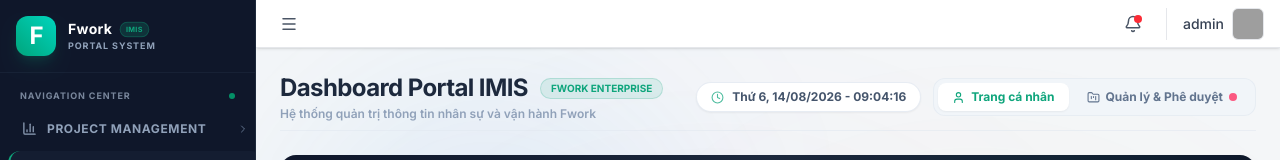
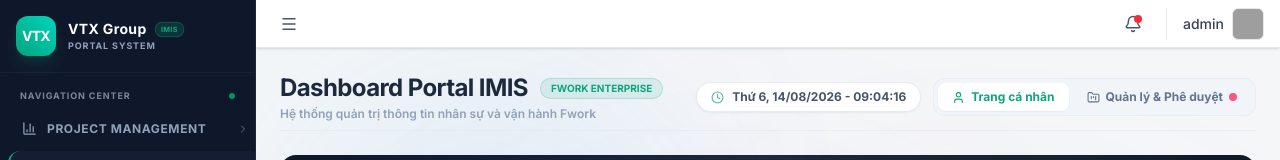
Before and after one commit to Aslan955/Timesheet, a React (Vite) app: page / in a window 1280 px wide. Shown: the top 160 px of the page. Built offline with nearby package versions, Linux system fonts and the light colour scheme; grey boxes are pictures that could not be loaded.

Commit message:
Rebrand sidebar logo to VTX Group

```diff
--- a/src/components/Sidebar.tsx
+++ b/src/components/Sidebar.tsx
@@ -134,11 +134,11 @@
       {/* Brand Header */}
       <div className={`p-4 flex items-center space-x-3 transition-colors ${THEME.headerBorder}`}>
         <div className="w-10 h-10 rounded-xl bg-gradient-to-tr from-[#0fa57c] to-teal-400 flex items-center justify-center shadow-lg shadow-emerald-500/15 shrink-0">
-          <span className="text-white font-black text-2xl tracking-tighter">F</span>
+          <span className="text-white font-black text-sm tracking-tighter">VTX</span>
         </div>
         <div className="flex flex-col min-w-0">
           <span className={`text-sm tracking-wide flex items-center gap-1.5 font-black ${THEME.brandText}`}>
-            Fwork
+            VTX Group
             <span className={`text-[8px] border font-black px-1.5 py-0.5 rounded-full scale-90 uppercase ${THEME.brandBadge}`}>
               IMIS
             </span>
```
